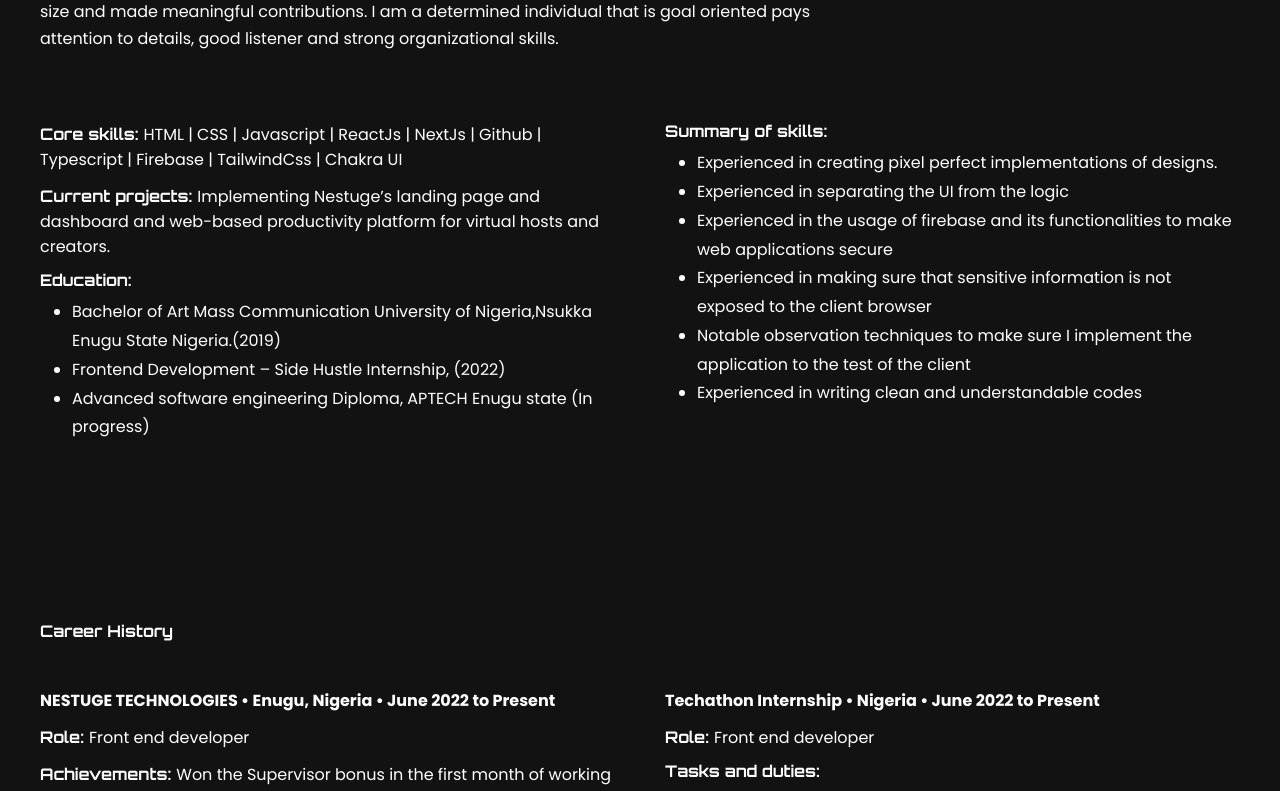
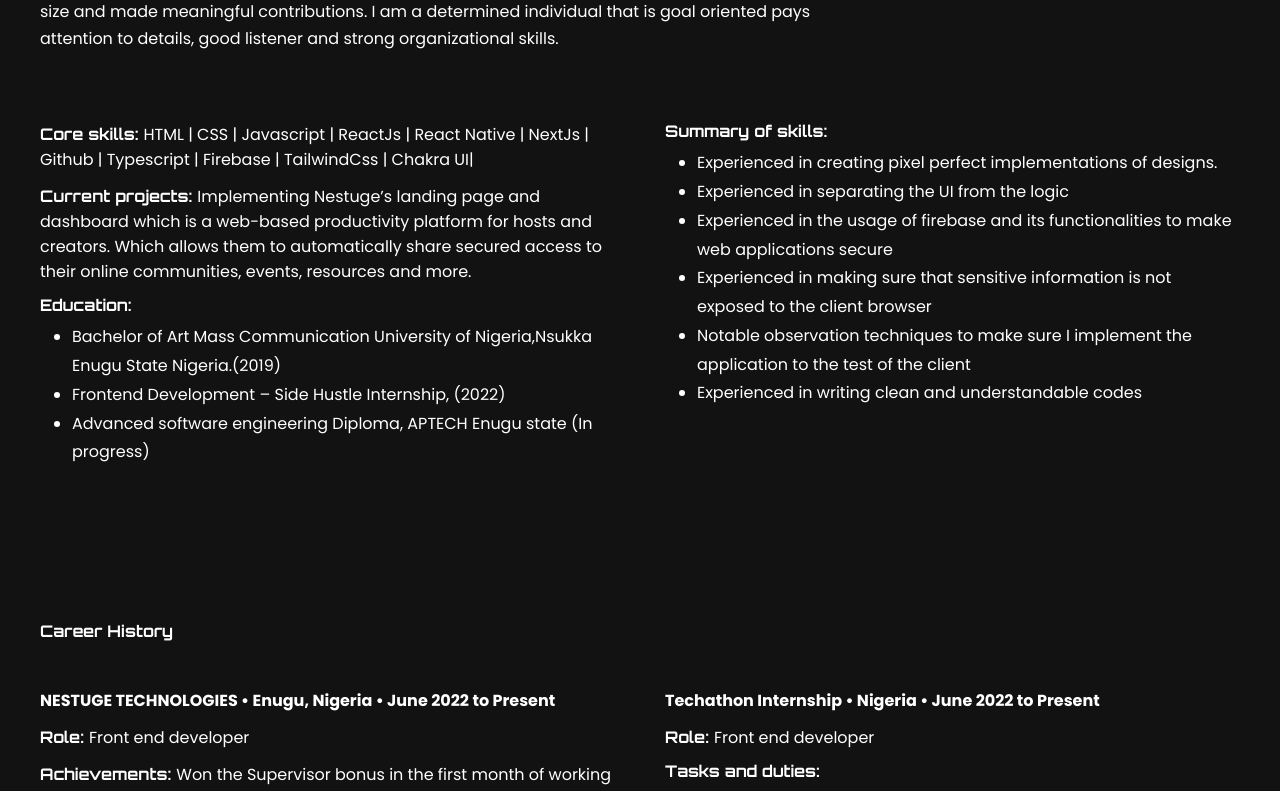
Before and after one commit to Jamesalehandro/cvsite, a Next.js app: page /resume in a window 1280 px wide. Shown: the part 1820-2611 px from the top of the page. Built offline with nearby package versions, Linux system fonts and the light colour scheme.

Commit message:
minor fix

```diff
--- a/components/Resume/ResumeHero.tsx
+++ b/components/Resume/ResumeHero.tsx
@@ -70,14 +70,14 @@ const ResumeHero = () => {
             <ItemList
               header={'Core skills'}
               description={
-                'HTML | CSS | Javascript | ReactJs | NextJs | Github | Typescript | Firebase | TailwindCss | Chakra UI'
+                'HTML | CSS | Javascript | ReactJs | React Native | NextJs | Github | Typescript | Firebase | TailwindCss | Chakra UI|'
               }
             />
 
             <ItemList
               header={'Current projects'}
               description={
-                ' Implementing Nestuge’s landing page and dashboard and web-based productivity platform for virtual hosts and creators.'
+                'Implementing Nestuge’s landing page and dashboard which is a web-based productivity platform for hosts and creators. Which allows them to automatically share secured access to their online communities, events, resources and more.'
               }
             />
 
--- a/layout/ItemList.tsx
+++ b/layout/ItemList.tsx
@@ -1,4 +1,4 @@
-import { Flex, Text } from '@chakra-ui/react';
+import { Text } from '@chakra-ui/react';
 import { DEFAULT_STYLES } from '../styles';
 
 type Props = {
@@ -8,7 +8,6 @@ type Props = {
 
 const ItemList = (props: Props) => {
   return (
-    <Flex>
     <Text
       fontSize={DEFAULT_STYLES.smallTextFontSize}
       fontWeight={DEFAULT_STYLES.boldFontWeight}
@@ -24,7 +23,6 @@ const ItemList = (props: Props) => {
         {props.description}
       </span>
     </Text>
-    </Flex>
   );
 };
 
```
Lines whose indentation alone changed are shown as unchanged.
